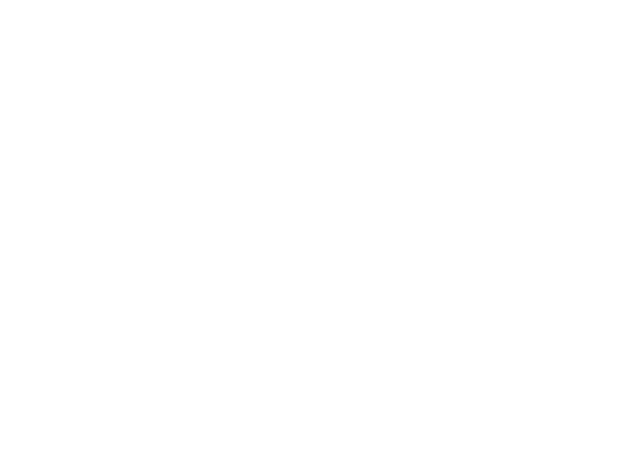
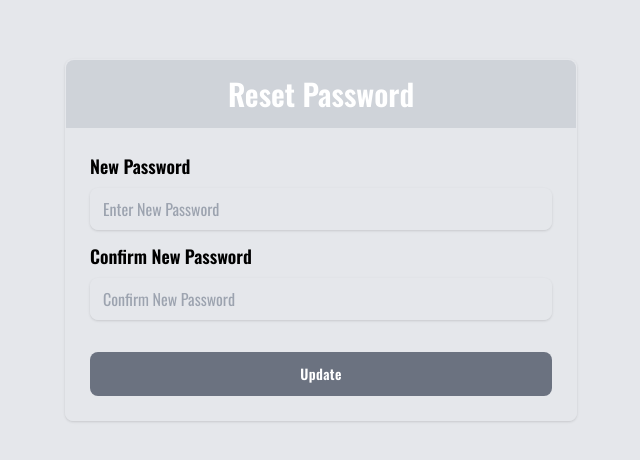
Before and after one commit to hridoy00005/PlayHarbor-Organizer, a React (Vite) app: page /reset-password in a window 1280 px wide. Before the commit this address had no page. Shown: the part 160-620 px from the top of the page, without its empty margins (319-959 px from the left). Built offline with nearby package versions, Linux system fonts and the light colour scheme.

Commit message:
api conected

```diff
--- a/package.json
+++ b/package.json
@@ -11,6 +11,7 @@
   },
   "dependencies": {
     "@reduxjs/toolkit": "^1.9.7",
+    "axios": "^1.6.2",
     "react": "^18.2.0",
     "react-dom": "^18.2.0",
     "react-redux": "^8.1.3",
--- a/src/App.jsx
+++ b/src/App.jsx
@@ -1,6 +1,6 @@
 import { useState } from 'react'
 import { BrowserRouter, Route, Routes } from 'react-router-dom'
-import { Accounts, ForgotPassword, Grounds, Home, Login, Registration } from './pages'
+import { Accounts, ForgotPassword, Grounds, Home, Login, Registration, ResetPassword } from './pages'
 
 
 function App() {
@@ -16,6 +16,7 @@ function App() {
           <Route path='/login' element={<Login />} />
           <Route path='/registration' element={<Registration />} />
           <Route path='/forgot-password' element={<ForgotPassword />} />
+          <Route path='/reset-password' element={<ResetPassword />} />
         </Routes>
       </BrowserRouter>
 
--- /dev/null
+++ b/src/api/apiConfigaration.js
@@ -0,0 +1,76 @@
+import axios from "axios";
+
+axios.defaults.baseURL = "http://192.168.1.125:5000/";
+
+const token = JSON.parse(
+  JSON.parse(localStorage?.getItem("persist:auth") || '""').token || ""
+);
+
+class ApiConfigaration {
+  constructor() {
+    this.post = async (endpoint, data) => {
+      try {
+        const res = await axios.post(endpoint, data, {
+          headers: { Authorization: token ? `Bearer` + token : "" },
+        });
+        return res.data;
+      } catch (error) {
+        console.log.error();
+      }
+    };
+
+    this.get = async () => {
+      try {
+        const res = await axios.get(endpoint, {
+          params: { ...params },
+          headers: { Authorization: token ? `Bearer` + token : "" },
+        });
+        return res.data;
+      } catch (error) {
+        console.log(error);
+      }
+    };
+
+    this.put = async (endpoint, id, data) => {
+      try {
+        const res = await axios.put(
+          endpoint + id,
+          { ...data },
+          { headers: { Authorization: token ? `Bearer` + token : "" } }
+        );
+        return res.data;
+      } catch (error) {
+        console.log(error);
+      }
+    };
+
+    this.delete = async (endpoint, id) => {
+      try {
+        const res = await axios.delete(endpoint + id, {
+          headers: { Authorization: token ? `Bearer` + token : "" },
+        });
+        return res.data;
+      } catch (error) {
+        console.log(error);
+      }
+    };
+
+    this.fileUpload = async (data) => {
+      try {
+        var formData = new FormData();
+        formData.append("file", data);
+        const res = await axios.post("/file-upload", formData, {
+          headers: {
+            Authorization: token ? `Bearer ` + token : "",
+            "Content-Type": "multipart/form-data",
+          },
+        });
+        return res.data;
+      } catch (error) {
+        console.log(error);
+      }
+    };
+  }
+}
+
+export const api = new ApiConfigaration();
--- /dev/null
+++ b/src/api/endpoints.js
@@ -0,0 +1,5 @@
+export const auth = {
+    login:"/login",
+    registration:"./signup",
+    logout:"/logout"
+}
--- /dev/null
+++ b/src/api/index.js
@@ -0,0 +1,2 @@
+export * from "./apiConfigaration";
+export * from "./endpoints";
--- a/src/pages/ForgotPassword.jsx
+++ b/src/pages/ForgotPassword.jsx
@@ -49,7 +49,7 @@ const ForgotPassword = () => {
             label="Enter Your Email For Verification"
             type="email"
             placeholder="Enter Your Email"
-            className="master-input mt-2 mb-3"
+            className="master-input mt-2 mb-"
             name="email"
             value={forgotpassword.email}
             onChange={onChange}
--- /dev/null
+++ b/src/pages/ResetPassword.jsx
@@ -0,0 +1,63 @@
+import React, { useState } from "react";
+import { MasterButton, MasterInput } from "../components/shared";
+
+const ResetPassword = () => {
+  const [resetPassword, setResetPassword] = useState({
+    newPassword: "",
+    confirmPassword: "",
+  });
+
+  const onChange = (e) => {
+    const { name, value } = e.target;
+    setResetPassword({ ...resetPassword, [name]: value });
+  };
+
+  const onUpdate = async()=>{
+    try {
+
+    } catch (error) {
+
+    }
+  }
+  const disabled = !resetPassword.newPassword || !resetPassword.confirmPassword;
+
+  return (
+    <div className=" w-full h-screen flex items-center justify-center bg-gray-200">
+      <div className="border w-[70%] md:w-[40%] rounded-lg shadow">
+        <h2 className="bg-gray-400 bg-opacity-30 text-white text-2xl md:text-3xl text-center py-4 font-semibold rounded-t-lg">
+          Reset Password
+        </h2>
+        <div className="p-6">
+          <MasterInput
+            label="New Password"
+            type="password"
+            placeholder="Enter New Password"
+            className="master-input mt-2 mb-3 bg-transparent"
+            name="newPassword"
+            value={resetPassword.newPassword}
+            onChange={onChange}
+          />
+
+          <MasterInput
+            label="Confirm New Password"
+            type="password"
+            placeholder="Confirm New Password"
+            className="master-input mt-2 mb-3 bg-transparent"
+            name="confirmPassword"
+            value={resetPassword.confirmPassword}
+            onChange={onChange}
+          />
+
+          <MasterButton
+            btnText="Update"
+            className="event-btn-primary w-full mt-5 py-3 tracking-wide bg-opacity-30 hover:bg-opacity-60"
+            onClick={onUpdate}
+            disabled={disabled}
+          />
+        </div>
+      </div>
+    </div>
+  );
+};
+
+export default ResetPassword;
--- a/src/pages/index.js
+++ b/src/pages/index.js
@@ -4,3 +4,4 @@ export {default as Accounts} from "./Accounts";
 export {default as Login} from "./Login";
 export {default as Registration} from "./Registration";
 export {default as ForgotPassword} from "./ForgotPassword";
+export {default as ResetPassword} from "./ResetPassword";
```
Also changed, not shown: 1 other file (tests, documents, lock files or other folders).
